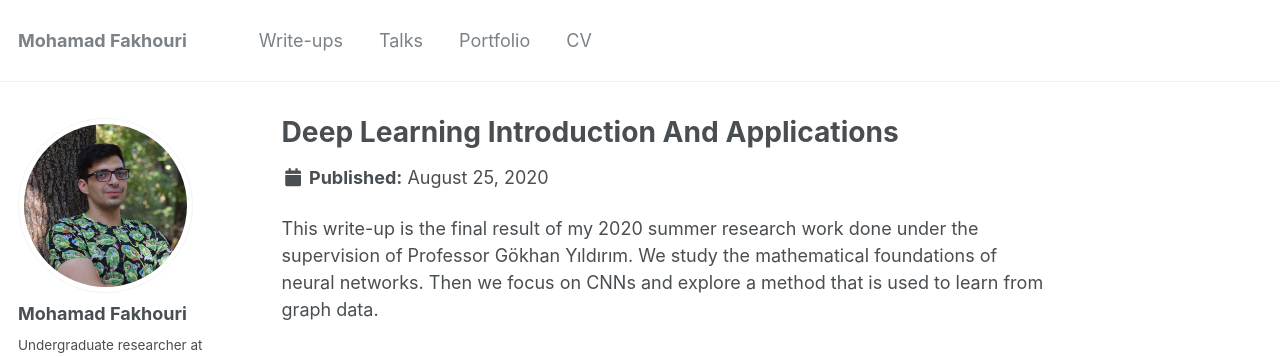
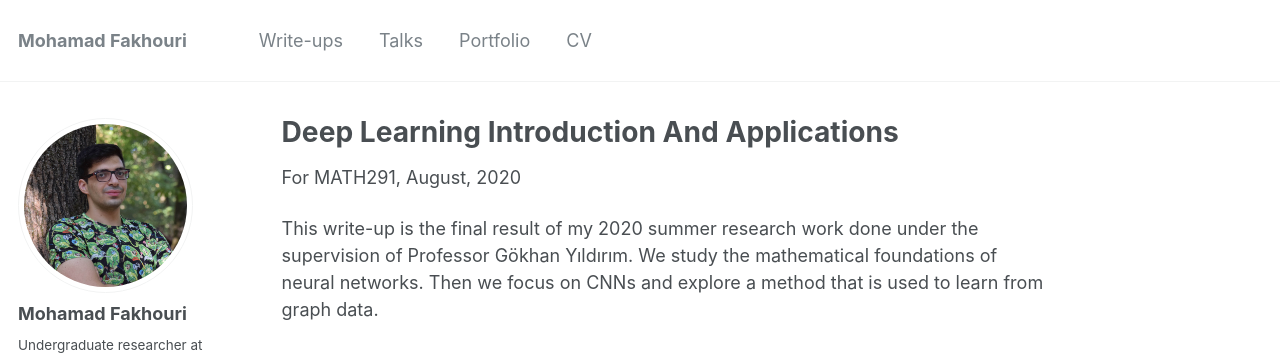
Before and after one commit to mohahf19/mohahf19.github.io, a Jekyll site: the page built from _publications/08_2020_deeplearning_intro.md, in a window 1280 px wide. Shown: the top 357 px of the page. Built offline with Jekyll 4.4.1, drawn with Linux system fonts in a browser that asks for light colours.

Commit message:
fixed bug

```diff
--- a/_layouts/single.html
+++ b/_layouts/single.html
@@ -36,7 +36,7 @@
 
         {% if page.collection == 'teaching' %}
           <p> {{ page.type }}, <i>{{ page.venue }}</i>, {{ page.date | default: "1900-01-01" | date: "%Y" }} </p>
-	{% elseif page.course %}
+	{% elsif page.course %}
 	  <p>For {{page.course}}, {{ page.date | default: "1900-01-01" | date: "%B, %Y" }}</p>
         {% elsif page.venue and page.date %}
 	  <p>Published in <i>{{ page.venue }}</i>, {{ page.date | default: "1900-01-01" | date: "%Y" }} </p>
```
